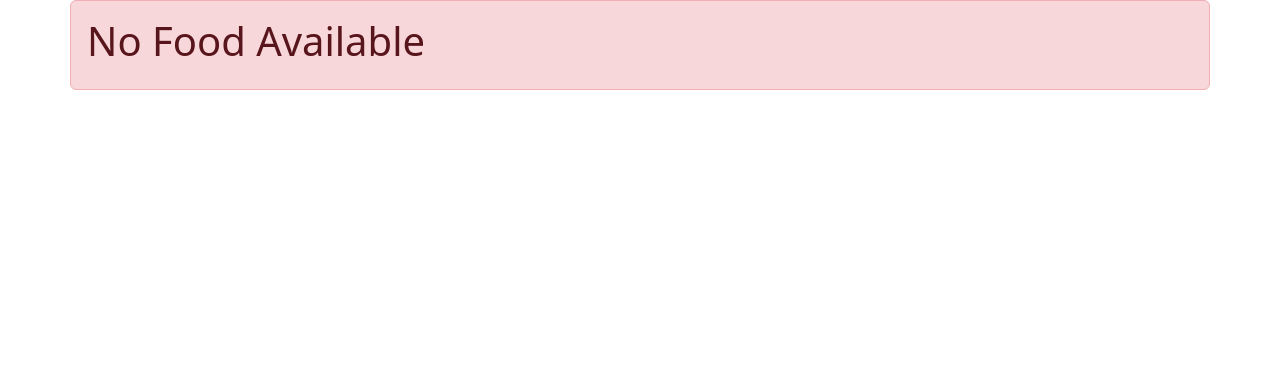
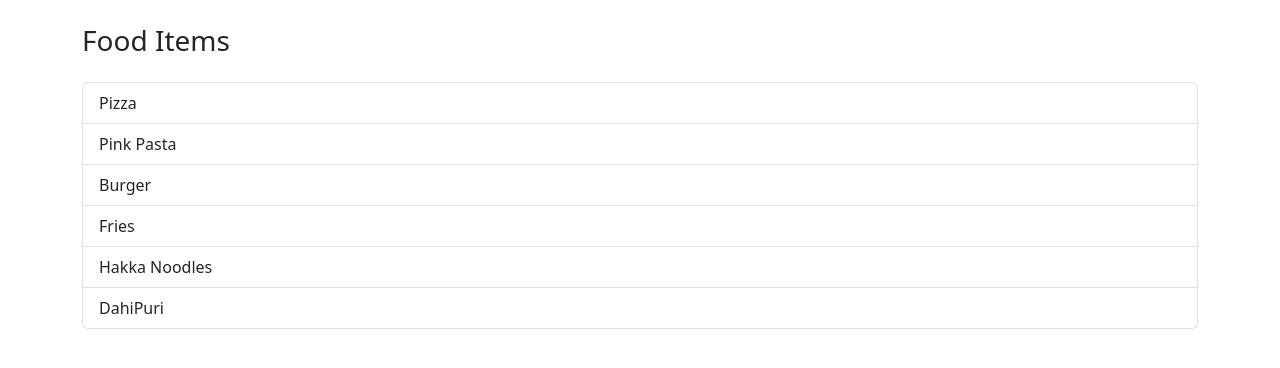
Before and after one commit to ritishbhardwaj/Mern-Intern-P2, a React (Vite) app: page / in a window 1280 px wide. Shown: the top 368 px of the page. Built offline with nearby package versions, Linux system fonts and the light colour scheme.

Commit message:
" adding new component for specific food item in a list and creating props in newly created component"

```diff
--- a/src/App.jsx
+++ b/src/App.jsx
@@ -3,7 +3,7 @@ import FoodList from './Components/FoodList'
 
 export default function App() {
 
-  const fooditem=[]
+  const fooditem=["Pizza","Pink Pasta","Burger","Fries","Hakka Noodles","DahiPuri"]
   return (
     <FoodList item={fooditem}/>
   )
--- /dev/null
+++ b/src/Components/FoodItem.jsx
@@ -0,0 +1,9 @@
+import React from 'react'
+
+export default function FoodItem({x}) {
+  return (
+    <li key={x} className="list-group-item">
+        {x}
+    </li>
+  )
+}
--- a/src/Components/FoodList.jsx
+++ b/src/Components/FoodList.jsx
@@ -1,4 +1,5 @@
 import React from "react";
+import FoodItem from "./FoodItem";
 
 // export default function FoodList(props) {
 //     let item = props.item;
@@ -59,9 +60,7 @@ export default function FoodList({ item }) {
                 <ul className="list-group">
                   {item.map((x) => {
                     return (
-                      <li key={x} className="list-group-item">
-                        {x}
-                      </li>
+                      <FoodItem x={x}/>
                     );
                   })}
                 </ul>
```
